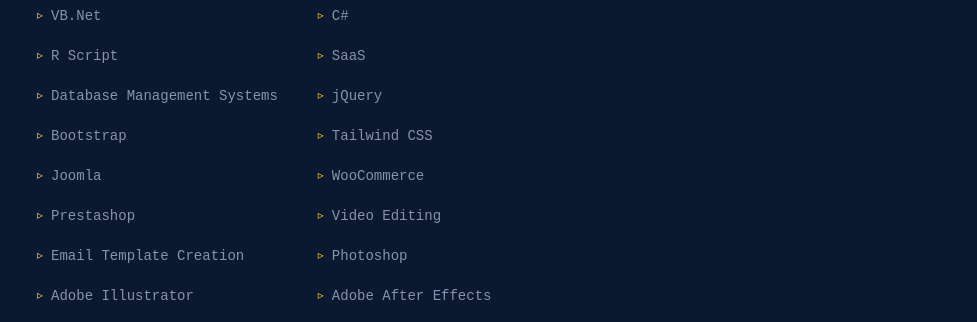
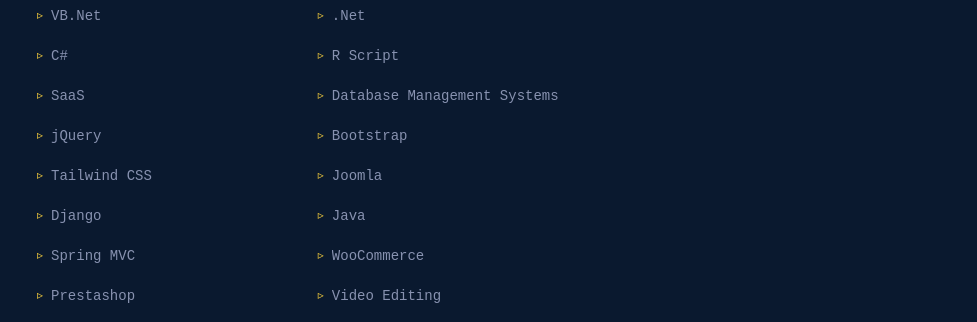
Before and after one commit to heneral/portfolio, a React (Create React App) app: page / in a window 1280 px wide. Shown: the part 1356-1678 px from the top of the page, without its empty margins (137-1114 px from the left). Built offline with nearby package versions, Linux system fonts and the light colour scheme; no server answers.

Commit message:
updated about list skill

```diff
--- a/src/sections/About.jsx
+++ b/src/sections/About.jsx
@@ -27,6 +27,7 @@
               'Angular',
               'PHP',
               'VB.Net',
+              '.Net',
               'C#',
               'R Script',
               'SaaS',
@@ -35,6 +36,9 @@
               'Bootstrap',
               'Tailwind CSS',
               'Joomla',
+              'Django',
+              'Java',
+              'Spring MVC',
               'WooCommerce',
               'Prestashop',
               'Video Editing',
@@ -52,7 +56,13 @@
               'RAG',
               'CSS3',
               'REST APIs',
-              'JSON, webhooks, and API integrations'
+              'JSON, webhooks, and API integrations',
+              'Cloud Platforms (AWS, Azure, Google Cloud)',
+              'Version Control (Git, GitHub, GitLab)',
+              'Agile and Scrum methodologies',
+              'CI/CD pipelines',
+              'A/B Testing & CRO',
+              'E-commerce & Payments',
             ].map((tech) => (
               <li
                 key={tech}
```
